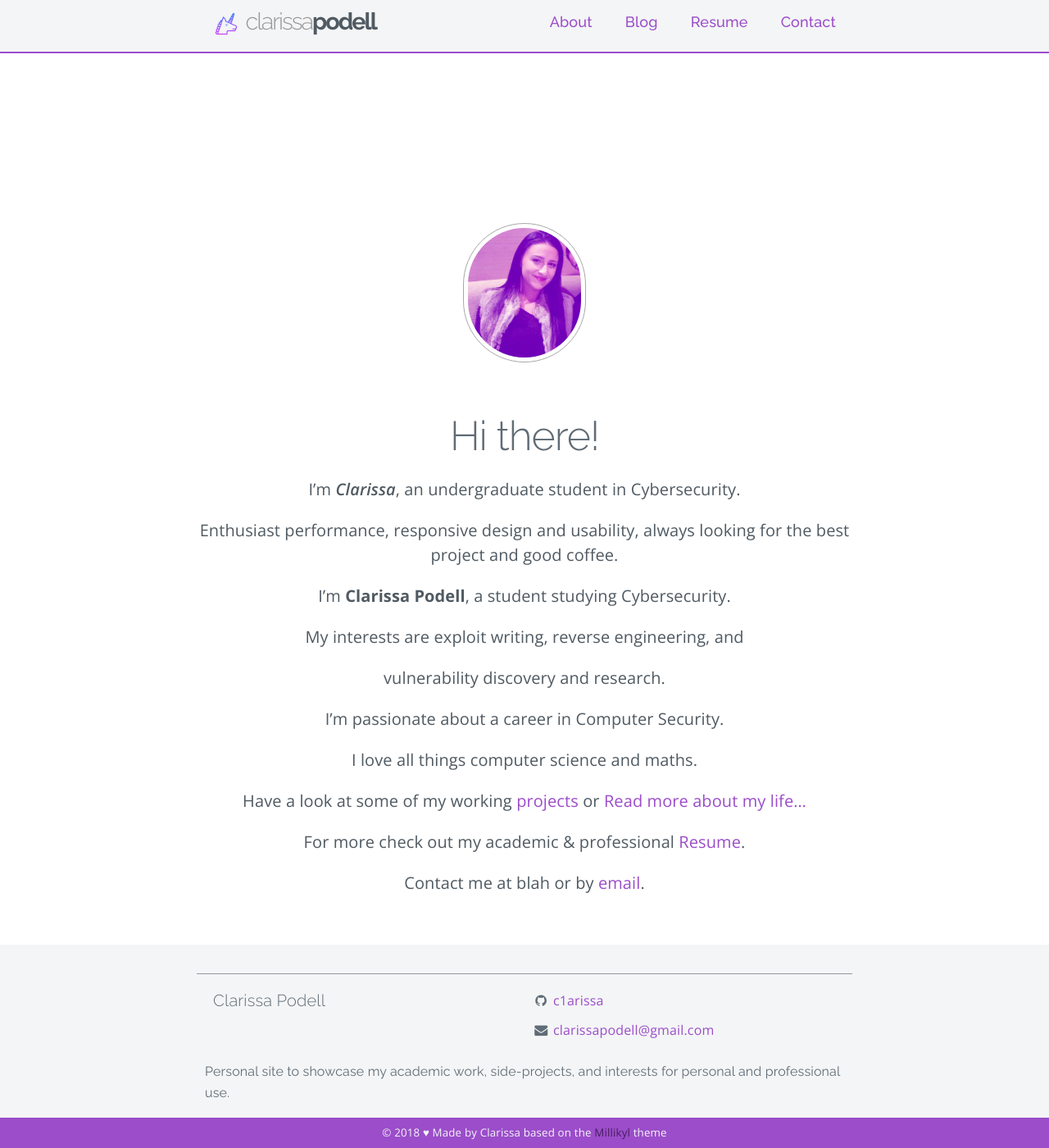
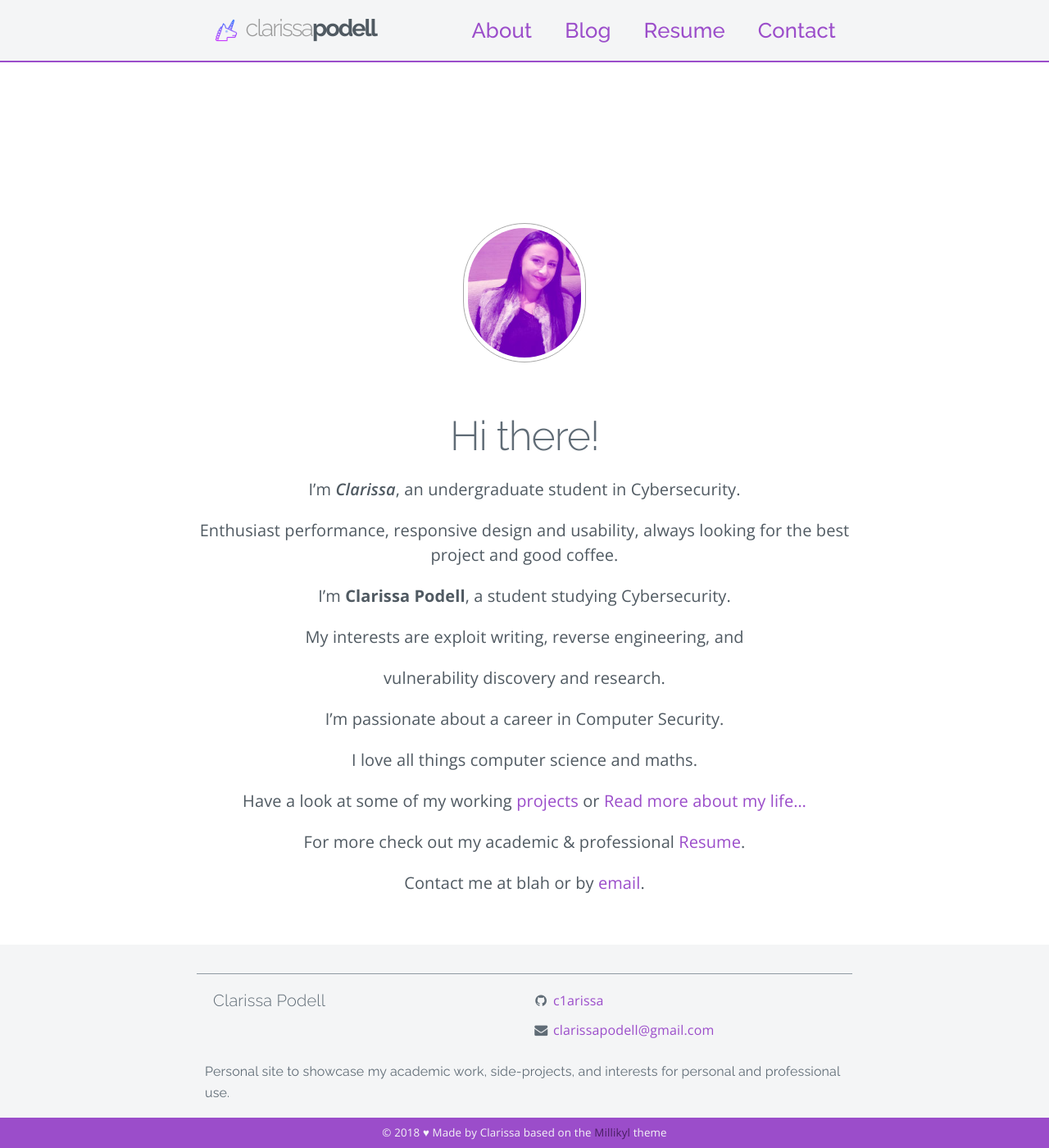
Before and after one commit to c1arissa/c1arissa.github.io, a Jekyll site: the page built from index.md, in a window 1280 px wide and 1400 px high. Shown: the whole window at 82% size. Built offline with Jekyll 4.4.1, drawn with Linux system fonts in a browser that asks for light colours; nearby versions of some CDN libraries; a style sheet for code colours, icons or effects is not loaded.

Commit message:
Update _nav.scss

```diff
--- a/_sass/_nav.scss
+++ b/_sass/_nav.scss
@@ -17,11 +17,12 @@ nav {
       a {
         display: block;
         padding: 0 20px;
+	padding-top: 1.1rem;
         line-height: $nav-height;
         background: $nav-background;
         color: $nav-font-color;
         text-decoration: none;
-	font-size: 18px;
+	font-size: 1.6em;
 	font-weight: 500;
 	font-family: 'Raleway', sans-serif;
         &:hover {
@@ -167,6 +168,7 @@ nav {
   //@extend h4;
   //text-transform: uppercase;
   font-size: 1.8em;
+  padding-top: 0.8rem;
   a,
   a:visited {
     color: $nav-font-color;
```
